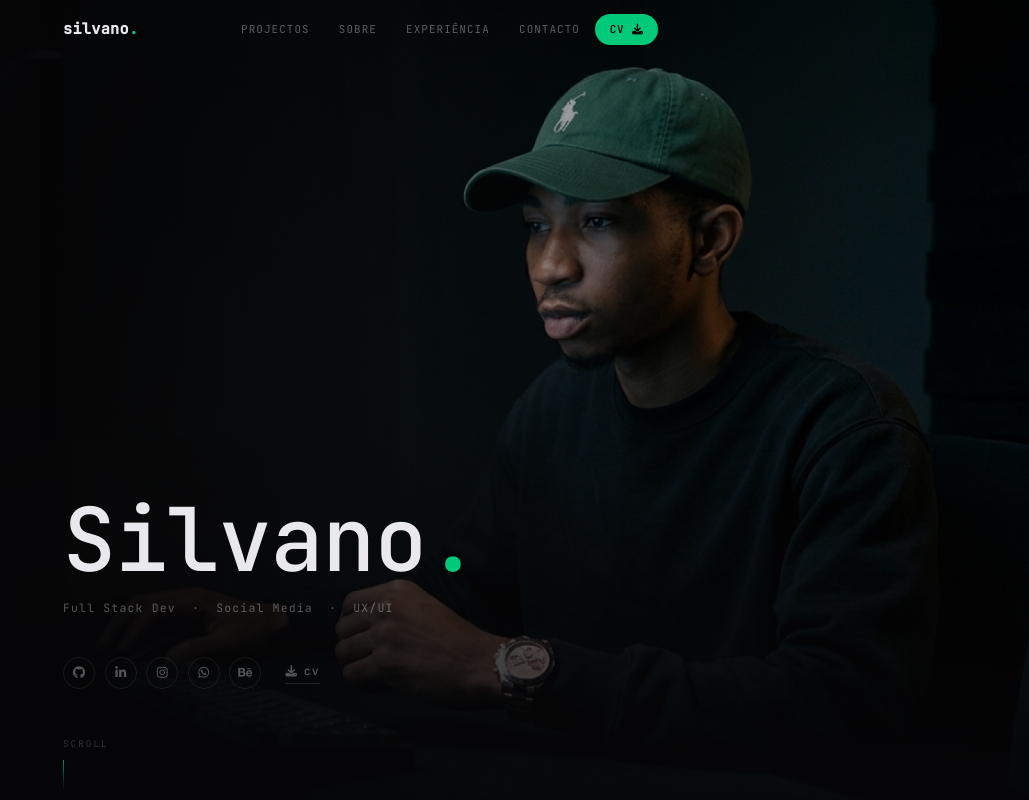
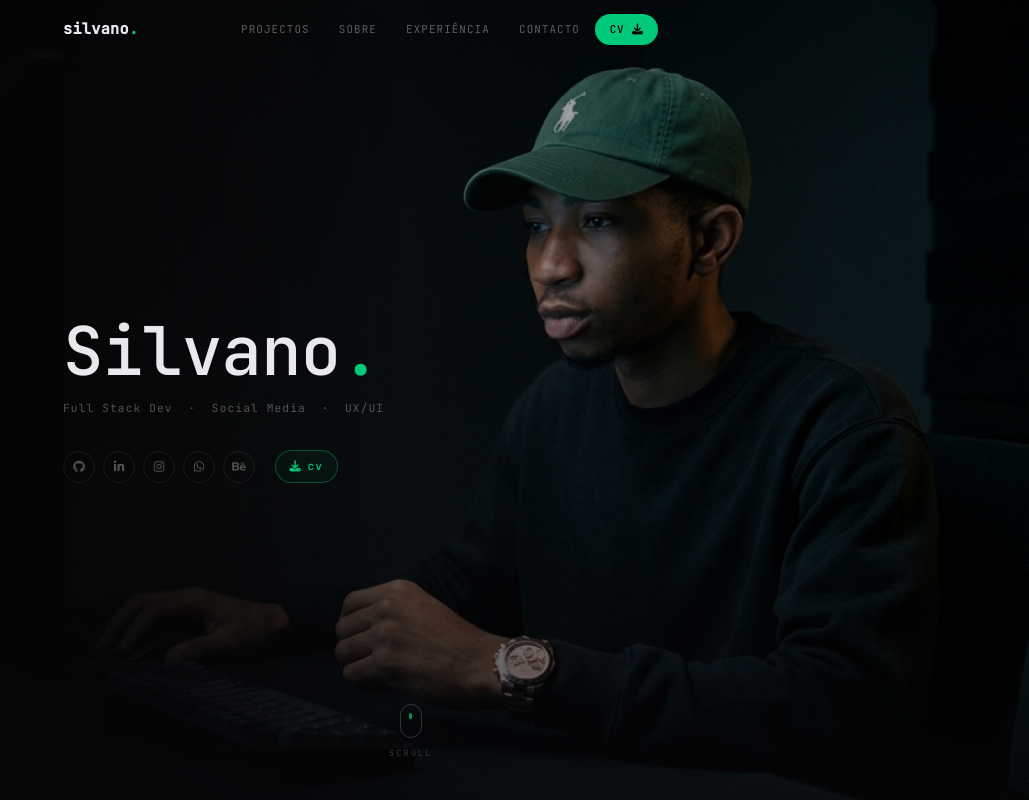
Before and after one commit to VanuchoLanga/-silvano-portfolio, a React (Vite) app: page / in a window 1280 px wide. Shown: the top 800 px of the page, without its empty margins (251-1280 px from the left). Built offline with nearby package versions, Linux system fonts and the light colour scheme.

Commit message:
mais uma vez hero

```diff
--- a/src/pages/Home.css
+++ b/src/pages/Home.css
@@ -3,7 +3,7 @@
   position: relative;
   min-height: 100vh;
   display: flex;
-  align-items: flex-end;
+  align-items: center;
   overflow: hidden;
 }
 
@@ -17,29 +17,27 @@
   z-index: 0;
 }
 
-/* gradient — dark left + dark bottom */
+/* gradient — dark left + subtle bottom */
 .hero__bg-gradient {
   position: absolute;
   inset: 0;
   background:
-    linear-gradient(to right, rgba(6,6,8,0.92) 0%, rgba(6,6,8,0.55) 50%, rgba(6,6,8,0.0) 100%),
-    linear-gradient(to top,   rgba(6,6,8,0.85) 0%, transparent 50%);
+    linear-gradient(to right, rgba(6,6,8,0.94) 0%, rgba(6,6,8,0.55) 48%, rgba(6,6,8,0.0) 100%),
+    linear-gradient(to top,   rgba(6,6,8,0.6)  0%, transparent 35%);
   z-index: 1;
 }
 
-/* content */
+/* left content — vertically centred */
 .hero__content {
   position: relative;
   z-index: 2;
-  padding-top: calc(var(--nav-h) + 6rem);
-  padding-bottom: 5rem;
-  max-width: 520px;
+  max-width: 460px;
 }
 
-/* name */
+/* name — slightly smaller */
 .hero__name {
   font-family: var(--mono);
-  font-size: clamp(2.8rem, 7vw, 5.5rem);
+  font-size: clamp(2.4rem, 5.5vw, 4.2rem);
   font-weight: 500;
   letter-spacing: -0.01em;
   line-height: 1.0;
@@ -52,10 +50,10 @@
 /* tagline */
 .hero__tagline {
   font-family: var(--mono);
-  font-size: 0.72rem;
-  color: rgba(255,255,255,0.32);
+  font-size: 0.7rem;
+  color: rgba(255,255,255,0.3);
   letter-spacing: 0.1em;
-  margin-bottom: 2.5rem;
+  margin-bottom: 2rem;
   text-align: left;
 }
 
@@ -63,16 +61,15 @@
 .hero__row {
   display: flex;
   align-items: center;
-  gap: 1.5rem;
+  gap: 1.25rem;
   flex-wrap: wrap;
-  margin-bottom: 3rem;
 }
 
 /* social icons */
 .hero__social {
   display: flex;
   align-items: center;
-  gap: 0.6rem;
+  gap: 0.5rem;
 }
 
 .hero__social-icon {
@@ -84,8 +81,8 @@
   display: flex;
   align-items: center;
   justify-content: center;
-  font-size: 0.78rem;
-  color: rgba(255,255,255,0.32);
+  font-size: 0.75rem;
+  color: rgba(255,255,255,0.3);
   transition: all 0.18s var(--ease);
   text-decoration: none;
 }
@@ -96,56 +93,77 @@
   transform: translateY(-2px);
 }
 
-/* cv link — minimal, like nav links */
+/* cv link — green border, subtle */
 .hero__cv-link {
   font-family: var(--mono);
-  font-size: 0.72rem;
+  font-size: 0.7rem;
   font-weight: 500;
   letter-spacing: 0.1em;
-  color: rgba(255,255,255,0.32);
+  color: var(--green);
   display: inline-flex;
   align-items: center;
   gap: 0.35rem;
   text-decoration: none;
-  transition: color 0.15s;
-  border-bottom: 1px solid rgba(255,255,255,0.12);
-  padding-bottom: 2px;
+  padding: 0.4rem 0.85rem;
+  border: 1px solid rgba(0,201,122,0.35);
+  border-radius: 100px;
+  background: rgba(0,201,122,0.05);
+  transition: all 0.18s var(--ease);
 }
 
 .hero__cv-link:hover {
-  color: var(--green);
+  background: rgba(0,201,122,0.12);
   border-color: var(--green);
+  transform: translateY(-1px);
 }
 
-/* scroll */
-.hero__scroll {
+/* mouse scroll — bottom centre */
+.hero__mouse {
+  position: absolute;
+  bottom: 2.5rem;
+  left: 50%;
+  transform: translateX(-50%);
+  z-index: 2;
   display: flex;
   flex-direction: column;
-  align-items: flex-start;
+  align-items: center;
   gap: 0.5rem;
 }
 
-.hero__scroll span {
+.hero__mouse span {
   font-family: var(--mono);
-  font-size: 0.58rem;
+  font-size: 0.55rem;
   letter-spacing: 0.22em;
   text-transform: uppercase;
   color: rgba(255,255,255,0.18);
 }
 
-.hero__scroll-line {
-  width: 1px;
-  height: 40px;
-  background: linear-gradient(to bottom, var(--green), transparent);
-  animation: scrollAnim 2s ease-in-out infinite;
+.hero__mouse-icon {
+  width: 22px;
+  height: 34px;
+  border: 1.5px solid rgba(255,255,255,0.18);
+  border-radius: 11px;
+  display: flex;
+  align-items: flex-start;
+  justify-content: center;
+  padding-top: 5px;
 }
 
-@keyframes scrollAnim {
-  0%,100% { opacity:1; transform:scaleY(1); transform-origin:top }
-  50%      { opacity:0.3; transform:scaleY(0.4); transform-origin:top }
+.hero__mouse-wheel {
+  width: 3px;
+  height: 6px;
+  border-radius: 2px;
+  background: var(--green);
+  animation: mouseScroll 2s ease-in-out infinite;
 }
 
-/* mobile — switch to portrait photo */
+@keyframes mouseScroll {
+  0%   { opacity:1; transform:translateY(0) }
+  50%  { opacity:0.3; transform:translateY(8px) }
+  100% { opacity:0; transform:translateY(12px) }
+}
+
+/* responsive */
 @media (max-width: 768px) {
   .hero__bg-photo {
     background-image: url('/assets/hero-mobile.png');
@@ -153,20 +171,21 @@
   }
   .hero__bg-gradient {
     background:
-      linear-gradient(to bottom, rgba(6,6,8,0.45) 0%, rgba(6,6,8,0.97) 60%),
-      linear-gradient(to right,  rgba(6,6,8,0.7)  0%, transparent 100%);
+      linear-gradient(to bottom, rgba(6,6,8,0.4) 0%, rgba(6,6,8,0.97) 62%),
+      linear-gradient(to right,  rgba(6,6,8,0.8) 0%, transparent 100%);
   }
+  .hero { align-items: flex-end; }
   .hero__content {
     max-width: 100%;
-    padding-top: calc(var(--nav-h) + 3rem);
-    padding-bottom: 4rem;
+    padding-bottom: 6rem;
   }
-  .hero__name { font-size: clamp(2.5rem, 13vw, 4rem); }
+  .hero__name { font-size: clamp(2.2rem, 12vw, 3.5rem); }
+  .hero__mouse { bottom: 1.75rem; }
 }
 
 @media (max-width: 480px) {
-  .hero__name { font-size: clamp(2.2rem, 15vw, 3.5rem); }
-  .hero__row  { gap: 1rem; }
+  .hero__name { font-size: clamp(2rem, 14vw, 3rem); }
+  .hero__row  { gap: 0.75rem; }
 }
 
 /* ══ SECTION LABEL ═════════════════════════════ */
--- a/src/pages/Home.jsx
+++ b/src/pages/Home.jsx
@@ -24,6 +24,7 @@ function Hero() {
       <div className="hero__bg-photo" />
       <div className="hero__bg-gradient" />
 
+      {/* Left content — vertically centred */}
       <div className="container hero__content">
 
         <h1 className="hero__name fade-up">
@@ -53,12 +54,16 @@ function Hero() {
           </a>
         </div>
 
-        <div className="hero__scroll fade-up" style={{ animationDelay: '0.2s' }}>
-          <span>scroll</span>
-          <div className="hero__scroll-line" />
+      </div>
+
+      {/* Mouse scroll — centred at bottom */}
+      <div className="hero__mouse fade-up">
+        <div className="hero__mouse-icon">
+          <div className="hero__mouse-wheel" />
         </div>
+        <span>scroll</span>
+      </div>
 
-      </div>
     </section>
   )
 }
```
